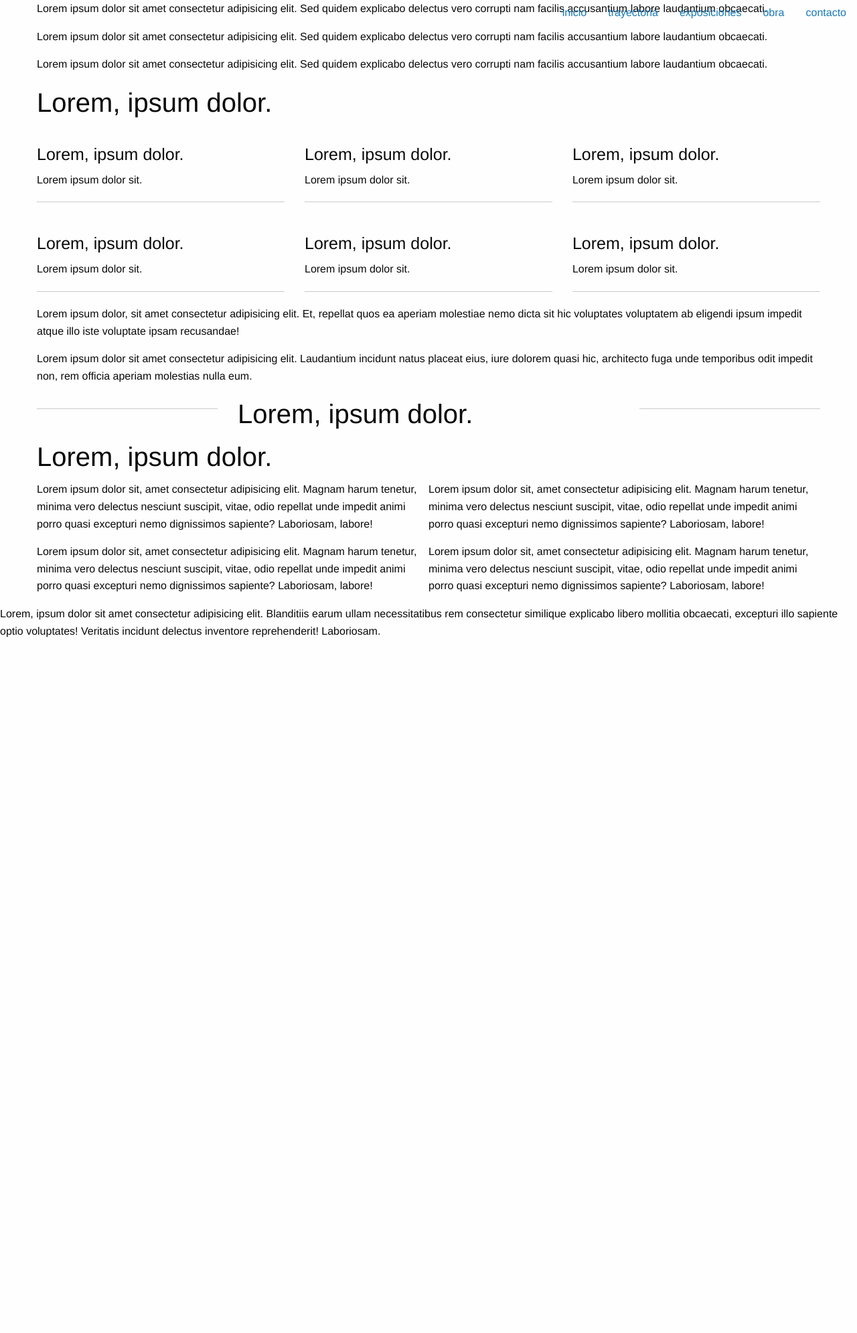
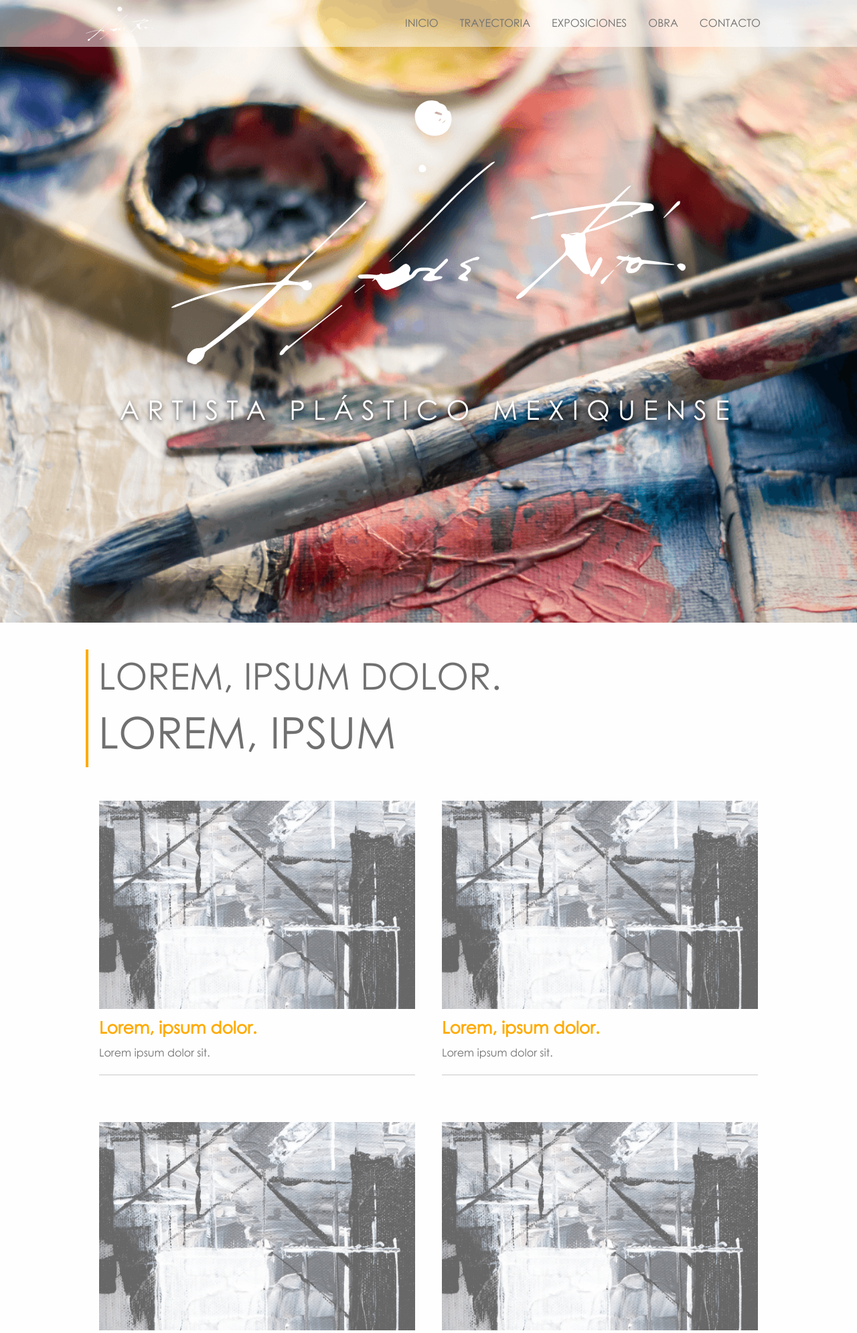
Before and after one commit to angelMonzter/Arte, a PHP site: page / in a window 1280 px wide. Shown: the top 1991 px of the page at 67% size. Before the commit the page ends 952 px from the top, so only its background shows below. Run offline with PHP 8.4, Linux system fonts and the light colour scheme.

Commit message:
Maqutado

```diff
--- a/css/estilos_generales.sass
+++ b/css/estilos_generales.sass
@@ -0,0 +1,10 @@
+/*estilos generales*/
+.sin_padding, .cell
+	padding-left: 0px!important
+	padding-right: 0px!important
+.sin_margin, .grid-x
+	margin-left: 0px!important
+	margin-right: 0px!important
+	max-width: none
+	width: 100%
+/*estilos generales*/
--- a/css/style.css
+++ b/css/style.css
@@ -1,12 +1,114 @@
+/*estilos generales*/
+@import url();
+.sin_padding, .cell {
+  padding-left: 0px !important;
+  padding-right: 0px !important;
+}
+
+.sin_margin, .grid-x {
+  margin-left: 0px !important;
+  margin-right: 0px !important;
+  max-width: none;
+  width: 100%;
+}
+
+/*estilos generales*/
+@font-face {
+  font-family: century;
+  src: url("../fonts/CenturyGothic.ttf");
+  font-weight: normal;
+  font-style: normal;
+}
+h1, h2, h3, h4, h5, p, a, div, span {
+  font-family: century;
+}
+
+.titulo_seccion {
+  margin: 40px 0;
+}
+.titulo_seccion .large-12 {
+  width: 80%;
+  margin: 0 auto;
+}
+.titulo_seccion .cell {
+  border-left: 4px solid #FFAA00;
+}
+.titulo_seccion .cell h2 {
+  font-size: 55px;
+  color: #707070;
+  text-transform: uppercase;
+  padding-left: 15px;
+}
+.titulo_seccion .cell h2 span {
+  font-size: 65px;
+}
+
 /*header*/
-div#header {
+header {
   position: fixed;
   width: 100%;
   height: 70px;
+  background-color: rgba(255, 255, 255, 0.5);
+}
+header #header {
+  width: 80%;
+  margin: 0 auto !important;
+}
+header #header ul {
+  margin-top: 15px;
+}
+header #header ul a {
+  color: #707070;
+  text-transform: uppercase;
+}
+header #header img {
+  margin-top: 10px;
 }
 
 /*header*/
 /*index*/
+div.index #banner .cell {
+  background-image: url(../img/video_inicio123.png);
+  height: 930px;
+  background-size: cover;
+  background-position: center;
+}
+div.index #banner .cell div {
+  width: 80%;
+  margin: 0 auto;
+  position: relative;
+  top: 150px;
+  text-align: center;
+}
+div.index #banner .cell div img {
+  width: 75%;
+}
+div.index #banner .cell div h1 {
+  color: white;
+  font-size: 40px;
+  letter-spacing: 12px;
+  text-shadow: 0px 3px 6px #000000BF;
+  margin-top: 40px;
+}
+div.index .contenedor_tarjetas {
+  width: 80%;
+  margin: 50px auto !important;
+}
+div.index .contenedor_tarjetas div h4 {
+  color: #FFAA00;
+  font-weight: 600;
+  margin-top: 10px;
+}
+div.index .contenedor_tarjetas div p {
+  color: #707070;
+}
+div.index .contenedor_tarjetas div img {
+  width: 100%;
+}
+div.index .contenedor_tarjetas .medium-6 {
+  padding: 0 20px !important;
+}
+
 /*index*/
 /*index*/
 /*index*/
--- a/css/style.sass
+++ b/css/style.sass
@@ -1,14 +1,79 @@
 @import estilos_generales.sass
 @import variables.sass
 
+h1, h2, h3, h4, h5, p, a, div, span
+	font-family: $fuente
+
+.titulo_seccion
+	margin: 40px 0
+	.large-12
+		width: $porcentajePC
+		margin: 0 auto
+	.cell
+		border-left: 4px solid $amarillo
+		h2
+			font-size: 55px
+			color: $gris
+			text-transform: uppercase
+			padding-left: 15px
+			span
+				font-size: 65px
+
+
 /*header*/
-div#header
+header
 	position: fixed
 	width: 100%
 	height: 70px
+	background-color: rgba(255, 255, 255, .5)
+	#header
+		width: $porcentajePC
+		margin: 0 auto!important
+		ul
+			margin-top: 15px
+			a
+				color: $gris
+				text-transform: uppercase
+		img
+			margin-top: 10px
 /*header*/
 
 /*index*/
+div.index
+	#banner
+		.cell
+			background-image: url(../img/video_inicio123.png)
+			height: 930px
+			background-size: cover
+			background-position: center
+			div
+				width: $porcentajePC
+				margin: 0 auto
+				position: relative
+				top: 150px
+				text-align: center
+				img
+					width: 75%
+				h1
+					color: white
+					font-size: 40px
+					letter-spacing: 12px
+					text-shadow: 0px 3px 6px #000000BF
+					margin-top: 40px
+	.contenedor_tarjetas
+		width: $porcentajePC
+		margin: 50px auto!important
+		div
+			h4
+				color: $amarillo
+				font-weight: 600
+				margin-top: 10px
+			p
+				color: $gris
+			img
+				width: 100%
+		.medium-6
+			padding: 0 20px!important
 /*index*/
 
 /*index*/
--- a/css/variables.sass
+++ b/css/variables.sass
@@ -1,7 +1,17 @@
+@import url()
+
+@font-face
+    font-family: century
+    src: url('../fonts/CenturyGothic.ttf')
+    font-weight: normal
+    font-style: normal
+
 $amarillo: #FFAA00
 $amarillo_letras: #FFAA0099
 $amarillo_detalles: #FFAA0040
 $gris: #707070
 
-//$fuente_principal:
+$porcentajePC: 80%
+
+$fuente: century
 //$fuente_secundaria:
--- a/includes/header.php
+++ b/includes/header.php
@@ -15,7 +15,7 @@
     <header>
         <div id="header" class="grid-x">
             <div class="large-2 small-12 cell">
-                <img src="" alt="">
+                <img src="img/JLR_logo_footer.svg" width="100px" alt="">
             </div>
             <div class="large-10 small-12 cell">
                 <nav>
--- a/index.php
+++ b/index.php
@@ -2,14 +2,17 @@
     include_once('includes/header.php');
 ?>
 
-    <div class="grid-container index">
+    <div class="grid-container index sin_padding sin_margin">
 
         <!-- Banner -->
         <div id="banner" class="grid-x">
             <div class="large-12 cell">
-                <p>Lorem ipsum dolor sit amet consectetur adipisicing elit. Sed quidem explicabo delectus vero corrupti nam facilis accusantium labore laudantium obcaecati.</p>
-                <p>Lorem ipsum dolor sit amet consectetur adipisicing elit. Sed quidem explicabo delectus vero corrupti nam facilis accusantium labore laudantium obcaecati.</p>
-                <p>Lorem ipsum dolor sit amet consectetur adipisicing elit. Sed quidem explicabo delectus vero corrupti nam facilis accusantium labore laudantium obcaecati.</p>
+                <div>
+                    <img src="img/JLR_logo_footer.svg" alt="">
+                </div>
+                <div>
+                    <h1>ARTISTA PLÁSTICO MEXIQUENSE</h1>
+                </div>
             </div>
         </div>
         <!-- Banner -->
@@ -17,15 +20,16 @@
         <!-- index seccion 1 -->
         <div class="grid-x grid-padding-x titulo_seccion">
             <div class="large-12 cell">
-                <h2>Lorem, ipsum dolor.</h2>
+                <h2>Lorem, ipsum dolor. <br> <span>Lorem, ipsum</span> </h2>
             </div>
         </div>
 
-        <div class="grid-x grid-padding-x">
-            <div class="large-4 medium-6 cell">
-                <div class="tarjeta ">
+        <div class="grid-x grid-padding-x contenedor_tarjetas">
+            <div class="large-6 medium-6 cell">
+                <a href="#!">
+                    <div class="tarjeta">
                         <div class="imagen-tarjeta">
-                        <img src="" alt="">
+                            <img src="img/Obra_reciente_1.png" alt="">
                         </div>
                         <div class="texto-tarjeta">
                             <h4>Lorem, ipsum dolor.</h4>
@@ -33,11 +37,13 @@
                             <hr>
                         </div>
                     </div>
+                </a>
             </div>
-            <div class="large-4 medium-6 cell">
-                <div class="tarjeta ">
+            <div class="large-6 medium-6 cell">
+                <a href="#!">
+                    <div class="tarjeta">
                         <div class="imagen-tarjeta">
-                        <img src="" alt="">
+                            <img src="img/Obra_reciente_1.png" alt="">
                         </div>
                         <div class="texto-tarjeta">
                             <h4>Lorem, ipsum dolor.</h4>
@@ -45,11 +51,15 @@
                             <hr>
                         </div>
                     </div>
+                </a>
             </div>
-            <div class="large-4 medium-6 cell">
-                <div class="tarjeta ">
+        </div>
+        <div class="grid-x grid-padding-x contenedor_tarjetas">
+            <div class="large-6 medium-6 cell">
+                <a href="#!">
+                    <div class="tarjeta">
                         <div class="imagen-tarjeta">
-                        <img src="" alt="">
+                            <img src="img/Obra_reciente_1.png" alt="">
                         </div>
                         <div class="texto-tarjeta">
                             <h4>Lorem, ipsum dolor.</h4>
@@ -57,13 +67,13 @@
                             <hr>
                         </div>
                     </div>
+                </a>
             </div>
-        </div>
-        <div class="grid-x grid-padding-x">
-            <div class="large-4 medium-6 cell">
-                <div class="tarjeta ">
+            <div class="large-6 medium-6 cell">
+                <a href="#!">
+                    <div class="tarjeta">
                         <div class="imagen-tarjeta">
-                        <img src="" alt="">
+                            <img src="img/Obra_reciente_1.png" alt="">
                         </div>
                         <div class="texto-tarjeta">
                             <h4>Lorem, ipsum dolor.</h4>
@@ -71,30 +81,7 @@
                             <hr>
                         </div>
                     </div>
-            </div>
-            <div class="large-4 medium-6 cell">
-                <div class="tarjeta ">
-                    <div class="imagen-tarjeta">
-                        <img src="" alt="">
-                    </div>
-                    <div class="texto-tarjeta">
-                        <h4>Lorem, ipsum dolor.</h4>
-                        <p>Lorem ipsum dolor sit.</p>
-                        <hr>
-                    </div>
-                </div>
-            </div>
-            <div class="large-4 medium-6 cell">
-                <div class="tarjeta ">
-                    <div class="imagen-tarjeta">
-                        <img src="" alt="">
-                    </div>
-                    <div class="texto-tarjeta">
-                        <h4>Lorem, ipsum dolor.</h4>
-                        <p>Lorem ipsum dolor sit.</p>
-                        <hr>
-                    </div>
-                </div>
+                </a>
             </div>
         </div>
 
@@ -127,12 +114,26 @@
                 <hr>
             </div>
         </div>
+        <div class="grid-x grid-padding-x">
+            <div class="large-4 cell">
+                <h2>Lorem, ipsum dolor.</h2>
+            </div>
+            <div class="large-4 cell">
+                <h2>Lorem, ipsum dolor.</h2>
+            </div>
+            <div class="large-4 cell">
+                <h2>Lorem, ipsum dolor.</h2>
+            </div>
+        </div>
+        <div class="grid-x">
+            <hr>
+        </div>
         <!-- index seccion 3 -->
 
         <!-- index seccion 4 -->
         <div class="grid-x grid-padding-x titulo_seccion">
             <div class="large-12 cell">
-                <h2>Lorem, ipsum dolor.</h2>
+                <h2>Lorem, ipsum dolor. <br> <span>Lorem, ipsum</span> </h2>
             </div>
         </div>
 
```
Also changed, not shown: fonts/CenturyGothic.ttf (added), img/video_inicio123.png (added), 1 other file. Lines whose indentation alone changed are shown as unchanged.
